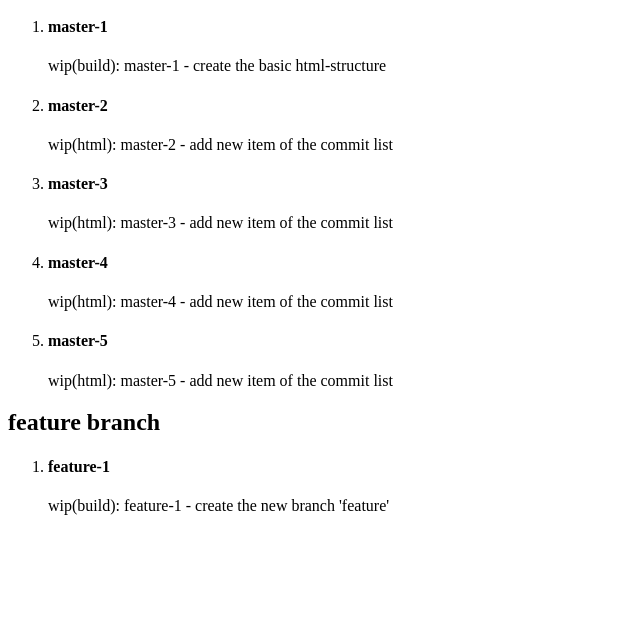
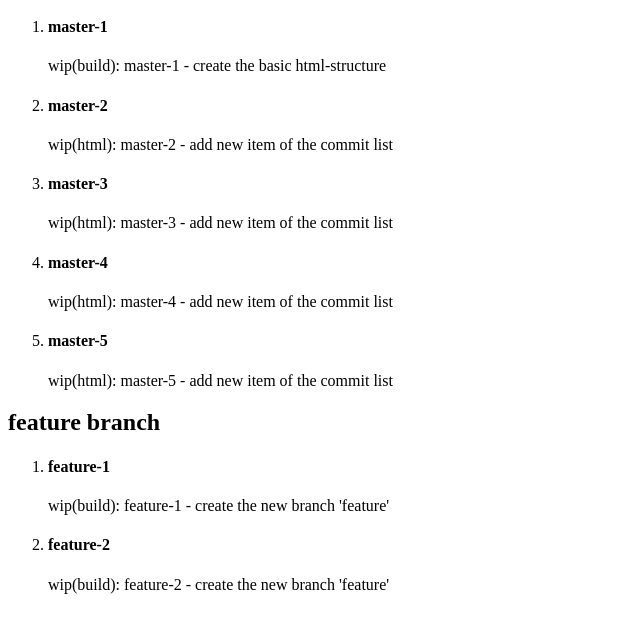
Before and after one commit to AndRomMan/git-lessons, a plain HTML site: page src/index.html in a window 1280 px wide. Shown: the part 110-742 px from the top of the page, without its empty margins (0-640 px from the left). Drawn offline with Linux system fonts and the light colour scheme.

Commit message:
wip(build): feature-2 - create the new branch 'feature'

```diff
--- a/src/index.html
+++ b/src/index.html
@@ -58,12 +58,20 @@
         <h2 class="branch__title">feature branch</h2>
 
         <ol class="commit-list">
+
           <li class="commit-list__item commit-item">
             <h4 class="commit-item__name">feature-1</h4>
             <p class="commit-item__header">
               wip(build): feature-1 - create the new branch 'feature'
             </p>
           </li>
+
+          <li class="commit-list__item commit-item">
+            <h4 class="commit-item__name">feature-2</h4>
+            <p class="commit-item__header">
+              wip(build): feature-2 - create the new branch 'feature'
+            </p>
+
         </ol>
       </section>
 
```
